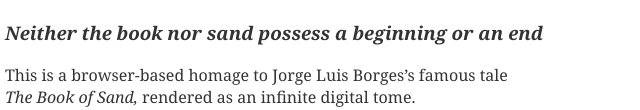
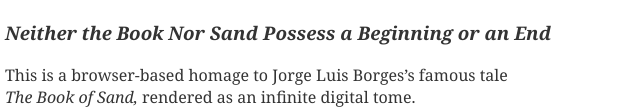
Before and after one commit to pptxman/bookofsand, a plain HTML site: page index.html in a window 1280 px wide. Shown: the part 690-800 px from the top of the page, 335-975 px from the left. Drawn offline with Linux system fonts and the light colour scheme.

Commit message:
Edited title on the start page

```diff
--- a/index.html
+++ b/index.html
@@ -73,7 +73,7 @@
     <h1 id="page-number"></h1>
     <div id="intro">
       <img id="start-image" src="4756d1f1-5ebd-45f7-bc71-088e3131a81b.jpeg" alt="Cover Illustration" style="display:block;max-width:100%;margin:0 auto 20px;">
-      <h3 style="text-align: left; font-style: italic;">Neither the book nor sand possess a beginning or an end</h3>
+      <h3 style="text-align: left; font-style: italic;">Neither the Book Nor Sand Possess a Beginning or an End</h3>
       <p>This is a browser-based homage to Jorge Luis Borges’s famous tale <em>The Book of Sand,</em> rendered as an infinite digital tome.</p>
       <p>Each “page” surfaces a random Wikipedia article—displaying its principal illustration and a brief excerpt—paired with a fresh, non-sequential page number.</p>
       <p>All code, content, and even this description were generated by ChatGPT.</p>
```
